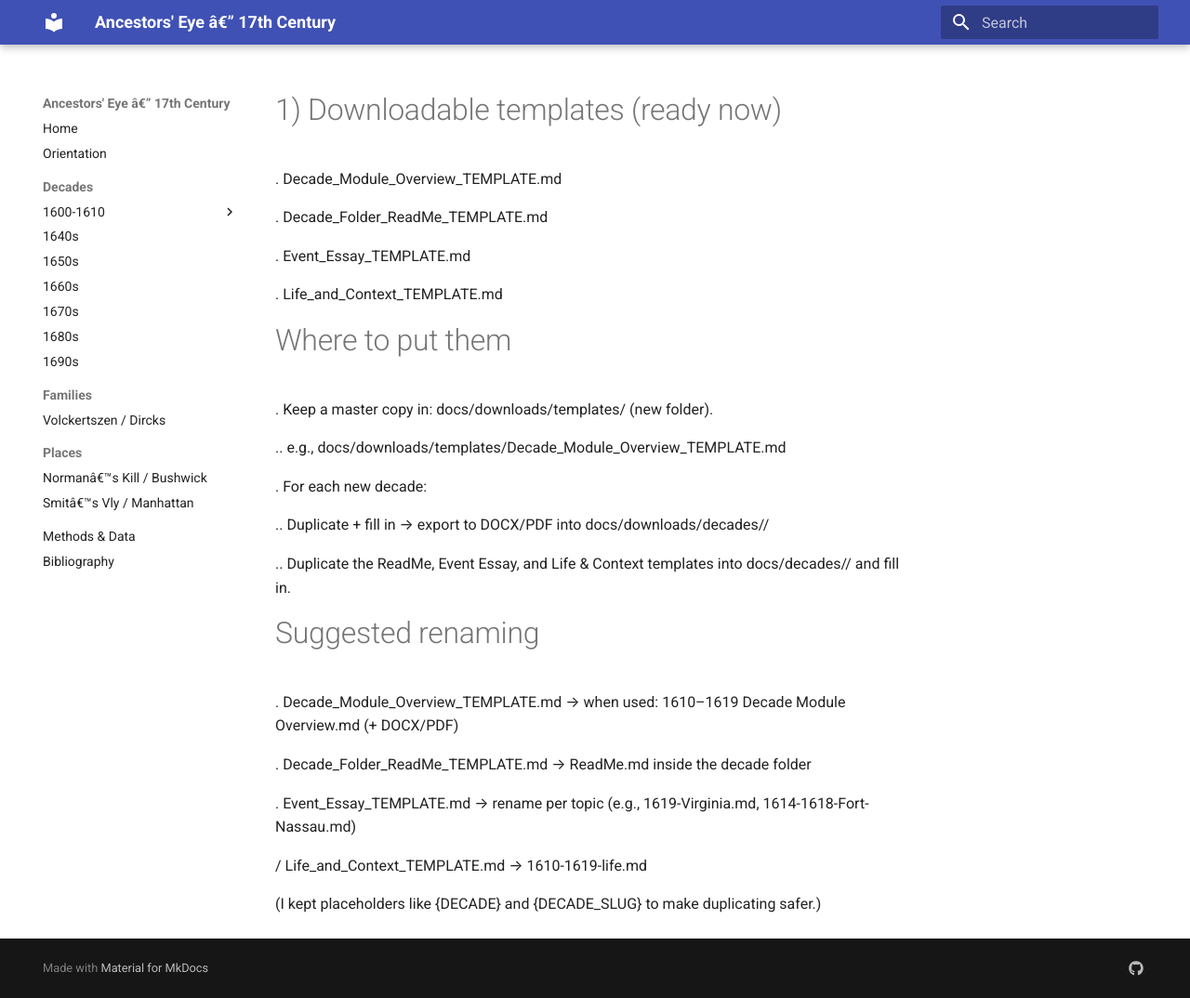
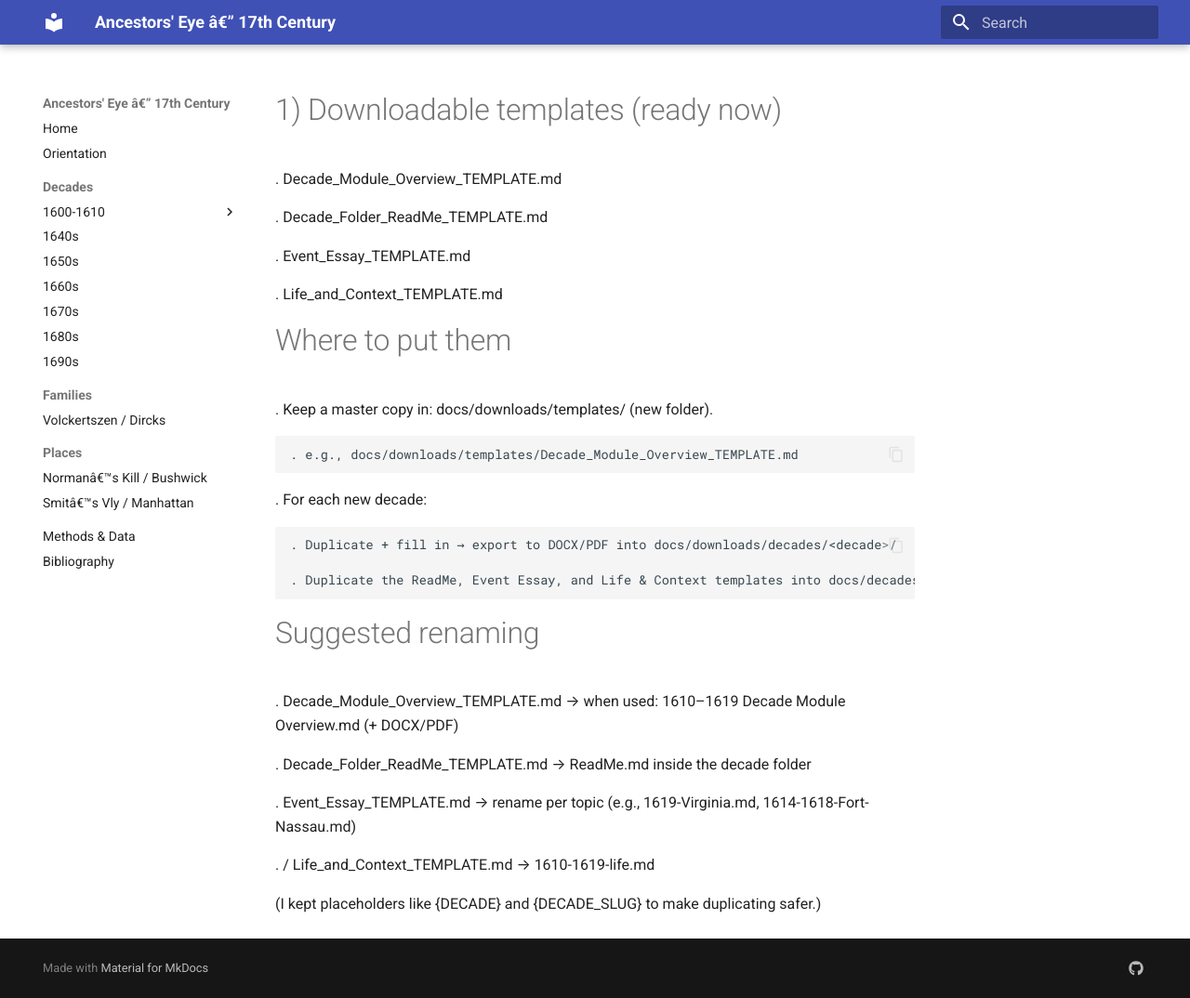
Before and after one commit to BillWorstell/WorstellWitnessWaybackMachine, an MkDocs documentation site: the page built from docs/downloads/templates/ReadMe.md, in a window 1280 px wide and 1074 px high. Shown: the whole window at 93% size. Built offline with MkDocs 1.6.1 and Material for MkDocs 9.7.7, drawn with Linux system fonts in a browser that asks for light colours.

Commit message:
Update ReadMe.md

```diff
--- a/docs/downloads/templates/ReadMe.md
+++ b/docs/downloads/templates/ReadMe.md
@@ -12,13 +12,13 @@
 
 . Keep a master copy in: docs/downloads/templates/ (new folder).
 
-.. e.g., docs/downloads/templates/Decade_Module_Overview_TEMPLATE.md
+    . e.g., docs/downloads/templates/Decade_Module_Overview_TEMPLATE.md
 
 . For each new decade:
 
-.. Duplicate + fill in → export to DOCX/PDF into docs/downloads/decades/<decade>/
+    . Duplicate + fill in → export to DOCX/PDF into docs/downloads/decades/<decade>/
 
-.. Duplicate the ReadMe, Event Essay, and Life & Context templates into docs/decades/<decade>/ and fill in.
+    . Duplicate the ReadMe, Event Essay, and Life & Context templates into docs/decades/<decade>/ and fill in.
 
 # Suggested renaming
 
@@ -28,6 +28,6 @@
 
 . Event_Essay_TEMPLATE.md → rename per topic (e.g., 1619-Virginia.md, 1614-1618-Fort-Nassau.md)
 
-/ Life_and_Context_TEMPLATE.md → 1610-1619-life.md
+. / Life_and_Context_TEMPLATE.md → 1610-1619-life.md
 
 (I kept placeholders like {DECADE} and {DECADE_SLUG} to make duplicating safer.)
```
